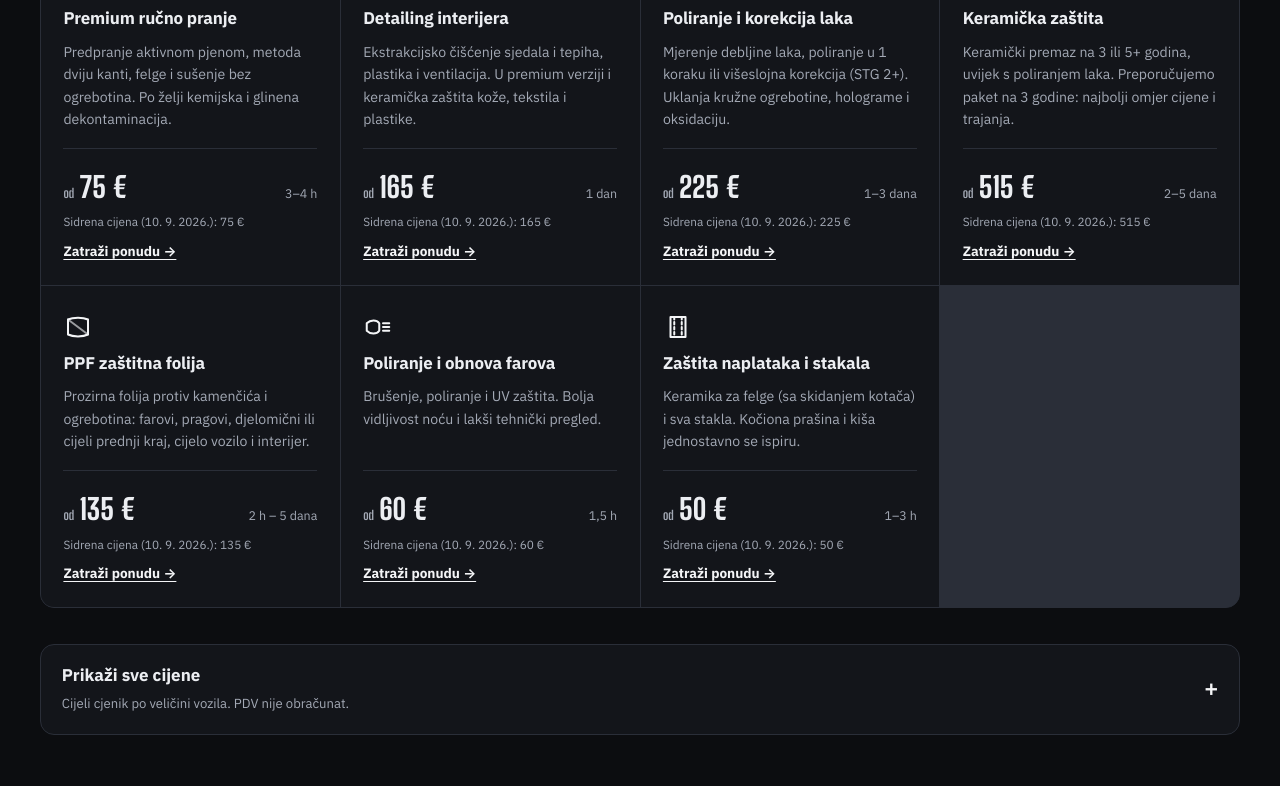
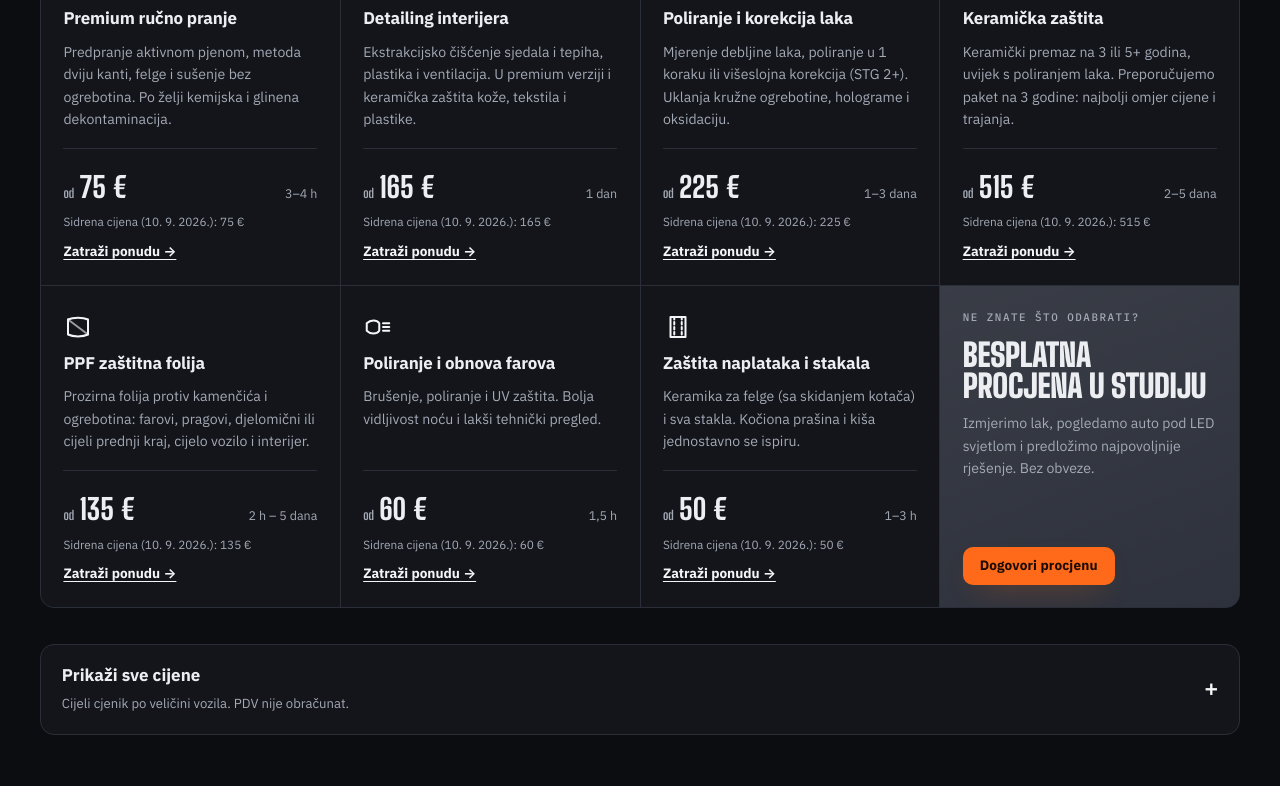
Before and after one commit to futuretech712-jpg/dz-demo1, a plain HTML site: page index.html in a window 1280 px wide. Shown: the part 1517-2303 px from the top of the page. Drawn offline with Linux system fonts and the light colour scheme.

Commit message:
Usluge: kartica za besplatnu procjenu popunjava prazno mjesto; filtrirani prikaz bez praznina
Co-Authored-By: Claude Opus 5.5 <noreply@anthropic.com>
Claude-Session: https://claude.ai/code/session_01KyK1EBQwTWDJC5bsNm9ufU

```diff
--- a/index.html
+++ b/index.html
@@ -751,6 +751,13 @@ summary::after,.plm-g summary::after,.allprices>summary::after{color:var(--white
 .f .chk span a{color:var(--white)!important;text-decoration:underline}
 .btn[disabled]{opacity:.38;cursor:not-allowed;box-shadow:none;filter:grayscale(.4)}
 .need{margin:0}
+.svc-cta{display:flex;flex-direction:column;justify-content:flex-end;gap:.7rem;background:linear-gradient(160deg,rgba(255,255,255,.07),rgba(255,255,255,.02))}
+.svc-cta h3{font-family:var(--display);font-size:2rem;font-weight:900;text-transform:uppercase;line-height:.95}
+.svc-cta .btn{align-self:flex-start;margin-top:.4rem;color:var(--accent-ink)!important;text-decoration:none!important}
+.svc-cta::after{display:none}
+.svc-grid.filtered{display:flex;flex-wrap:wrap}
+.svc-grid.filtered .svc{flex:1 1 300px}
+.svc-grid.filtered .svc.hide{display:none}
 </style>
 </head>
 <body>
@@ -1360,7 +1367,13 @@ function renderCards() {
       <div class="svc-meta"><b><small>od </small>${eur(cardFrom(c))}</b><span>${c.time}</span></div>
       <span class="anchor">${anchor(cardFrom(c))}</span>
       <a href="#rezervacija" data-service="${c.svc}">Zatraži ponudu →</a>
-    </article>`).join("");
+    </article>`).join("") + `
+    <article class="svc svc-cta" data-cat="*">
+      <span class="q-lbl">Ne znate što odabrati?</span>
+      <h3>Besplatna procjena u studiju</h3>
+      <p>Izmjerimo lak, pogledamo auto pod LED svjetlom i predložimo najpovoljnije rješenje. Bez obveze.</p>
+      <a href="#rezervacija" class="btn btn-accent btn-sm" data-service="Besplatna procjena u studiju">Dogovori procjenu</a>
+    </article>`;
 }
 
 /* packages */
@@ -1507,7 +1520,8 @@ let svcCat = "Sve";
 function renderChips() {
   const cats = ["Sve", ...new Set(DATA.cards.map(c => c.cat))];
   $("#svcChips").innerHTML = cats.map(c => `<button type="button" data-cat="${c}" aria-pressed="${c === svcCat}">${c}</button>`).join("");
-  $$("#svcGrid .svc").forEach(el => el.classList.toggle("hide", svcCat !== "Sve" && el.dataset.cat !== svcCat));
+  $$("#svcGrid .svc").forEach(el => el.classList.toggle("hide", svcCat !== "Sve" && el.dataset.cat !== svcCat && el.dataset.cat !== "*"));
+  $("#svcGrid").classList.toggle("filtered", svcCat !== "Sve");
 }
 document.addEventListener("click", e => { const b = e.target.closest("#svcChips [data-cat]"); if (b) { svcCat = b.dataset.cat; renderChips(); } });
 function renderRec() {
```
